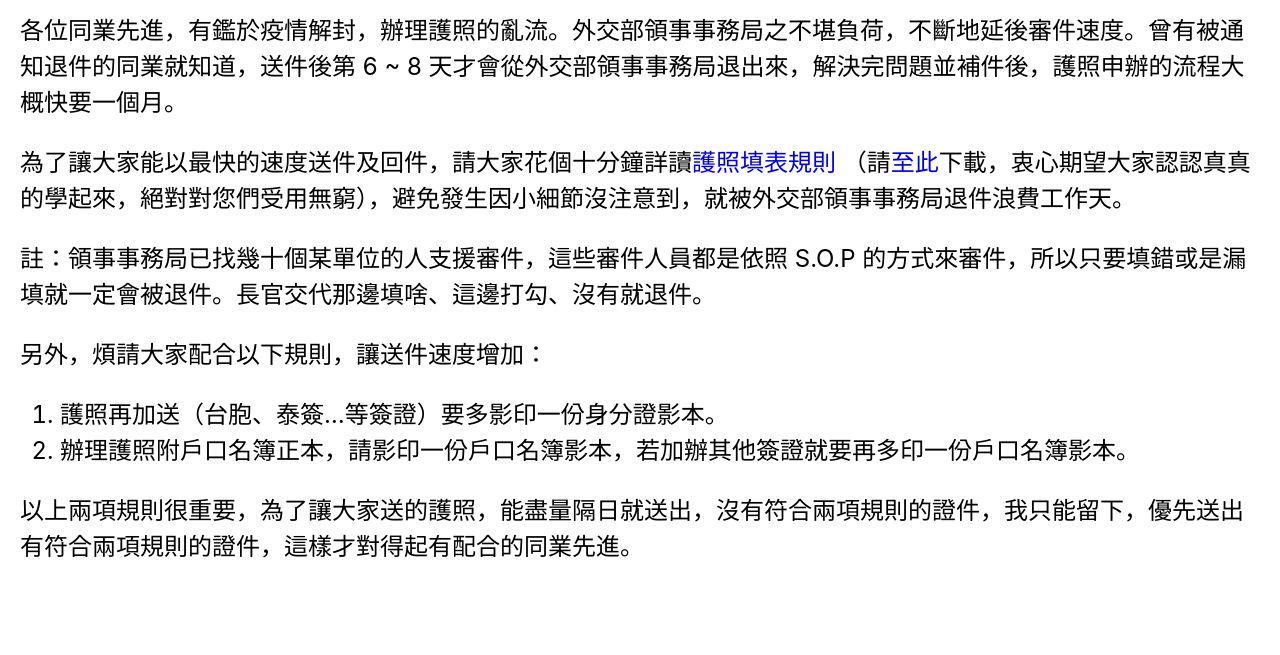
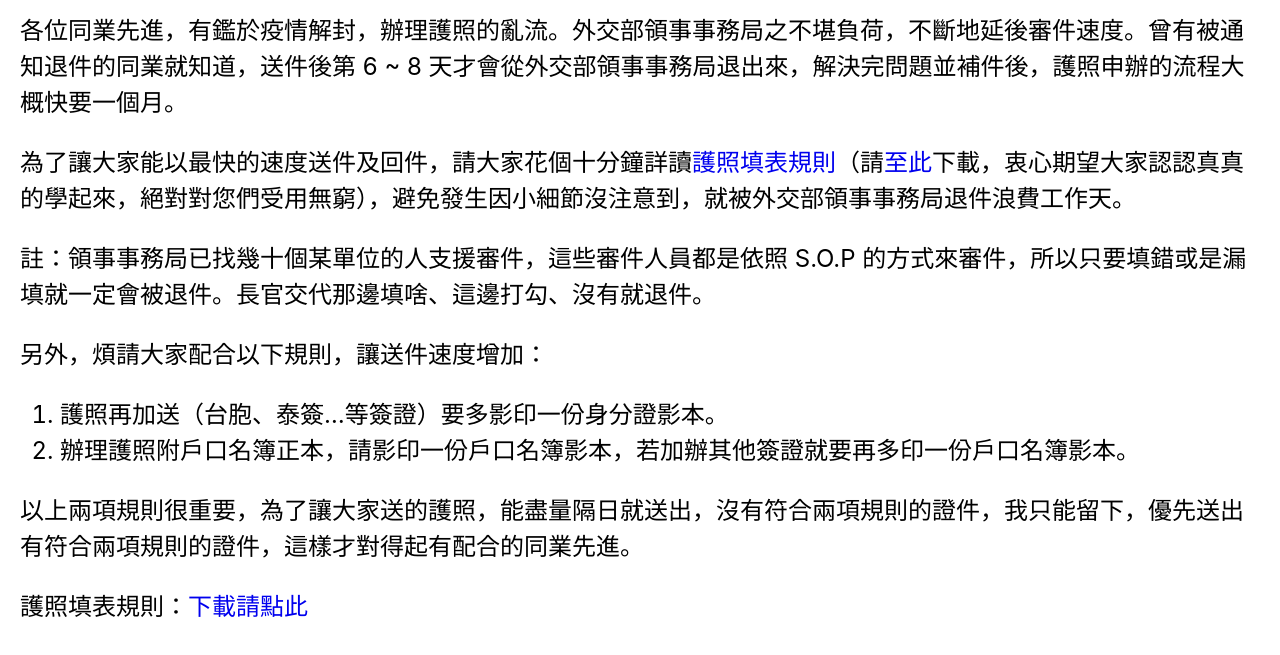
Before and after one commit to irvine1231/passport, a plain HTML site: page index.html in a window 1280 px wide. Shown: the part 101-756 px from the top of the page. Drawn offline with Linux system fonts and the light colour scheme; a script that the page names is missing.

Commit message:
Update index.html

```diff
--- a/index.html
+++ b/index.html
@@ -376,7 +376,7 @@ code {
 </style>
 <h2 id="%E9%95%B7%E6%A6%AE%E9%80%81%E4%BB%B6%E5%A4%A7%E9%9B%84%E5%B0%8F%E6%83%A0%E8%BE%A6%E7%90%86%E8%AD%B7%E7%85%A7%E9%A0%88%E7%9F%A5">長榮送件（大雄小惠）辦理護照須知</h2>
 <p>各位同業先進，有鑑於疫情解封，辦理護照的亂流。外交部領事事務局之不堪負荷，不斷地延後審件速度。曾有被通知退件的同業就知道，送件後第 6 ~ 8 天才會從外交部領事事務局退出來，解決完問題並補件後，護照申辦的流程大概快要一個月。</p>
-<p>為了讓大家能以最快的速度送件及回件，請大家花個十分鐘詳讀<a href="./assets/護照送件 SOP - watermark.pdf" target="_blank">護照填表規則	</a>（請<a href="./assets/護照送件 SOP - watermark.pdf" target="_blank">至此</a>下載，衷心期望大家認認真真的學起來，絕對對您們受用無窮），避免發生因小細節沒注意到，就被外交部領事事務局退件浪費工作天。</p>
+<p>為了讓大家能以最快的速度送件及回件，請大家花個十分鐘詳讀<a href="./assets/護照送件 SOP - watermark.pdf" target="_blank">護照填表規則</a>（請<a href="./assets/護照送件 SOP - watermark.pdf" target="_blank">至此</a>下載，衷心期望大家認認真真的學起來，絕對對您們受用無窮），避免發生因小細節沒注意到，就被外交部領事事務局退件浪費工作天。</p>
 <p>註：領事事務局已找幾十個某單位的人支援審件，這些審件人員都是依照 S.O.P 的方式來審件，所以只要填錯或是漏填就一定會被退件。長官交代那邊填啥、這邊打勾、沒有就退件。</p>
 <p>另外，煩請大家配合以下規則，讓送件速度增加：</p>
 <ol>
@@ -385,5 +385,7 @@ code {
 </ol>
 <p>以上兩項規則很重要，為了讓大家送的護照，能盡量隔日就送出，沒有符合兩項規則的證件，我只能留下，優先送出有符合兩項規則的證件，這樣才對得起有配合的同業先進。</p>
 
+<p>護照填表規則：<a href="./assets/護照送件 SOP - watermark.pdf" target="_blank">下載請點此</a></p>
+
 </body>
 </html>
```
